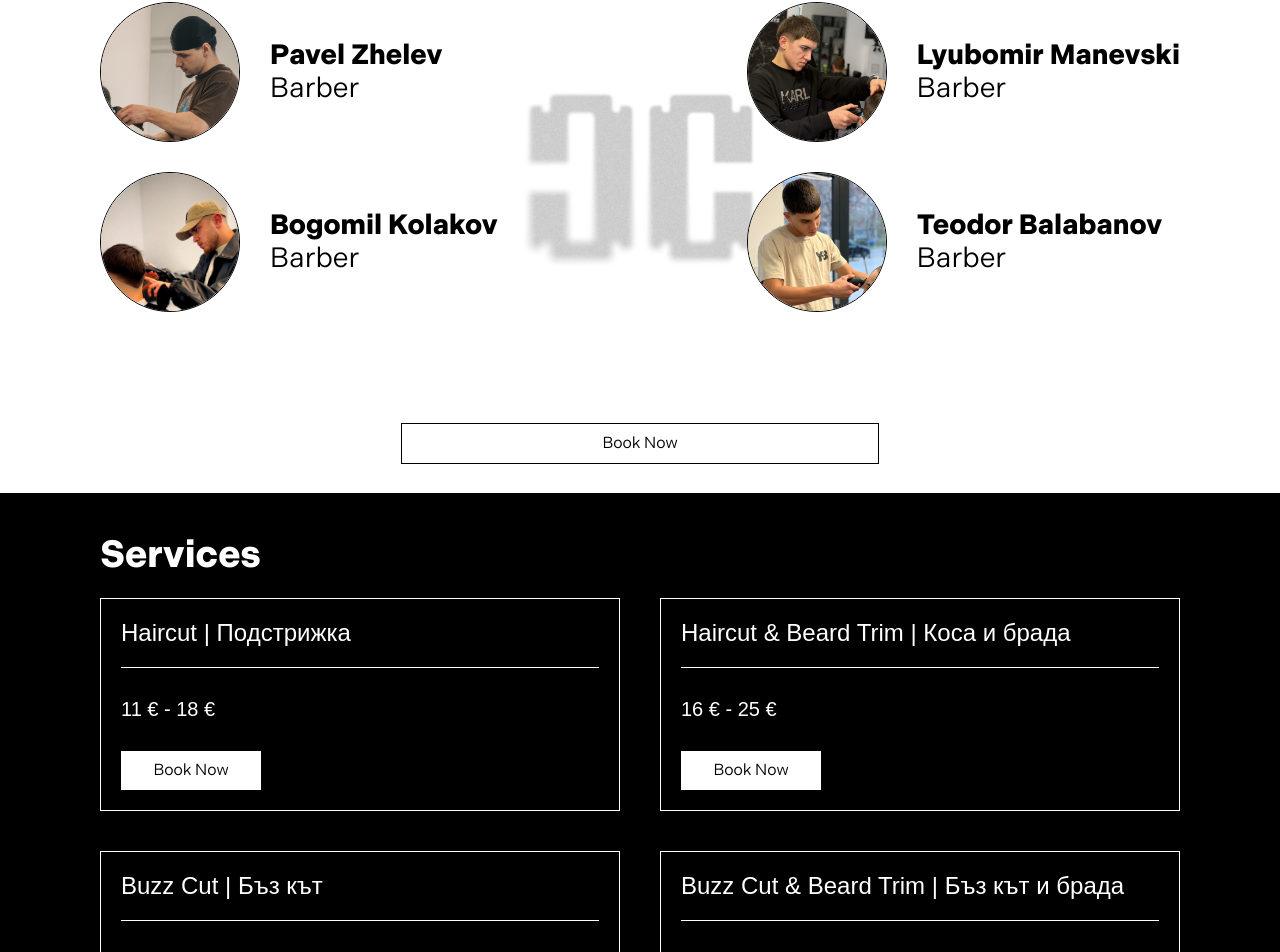
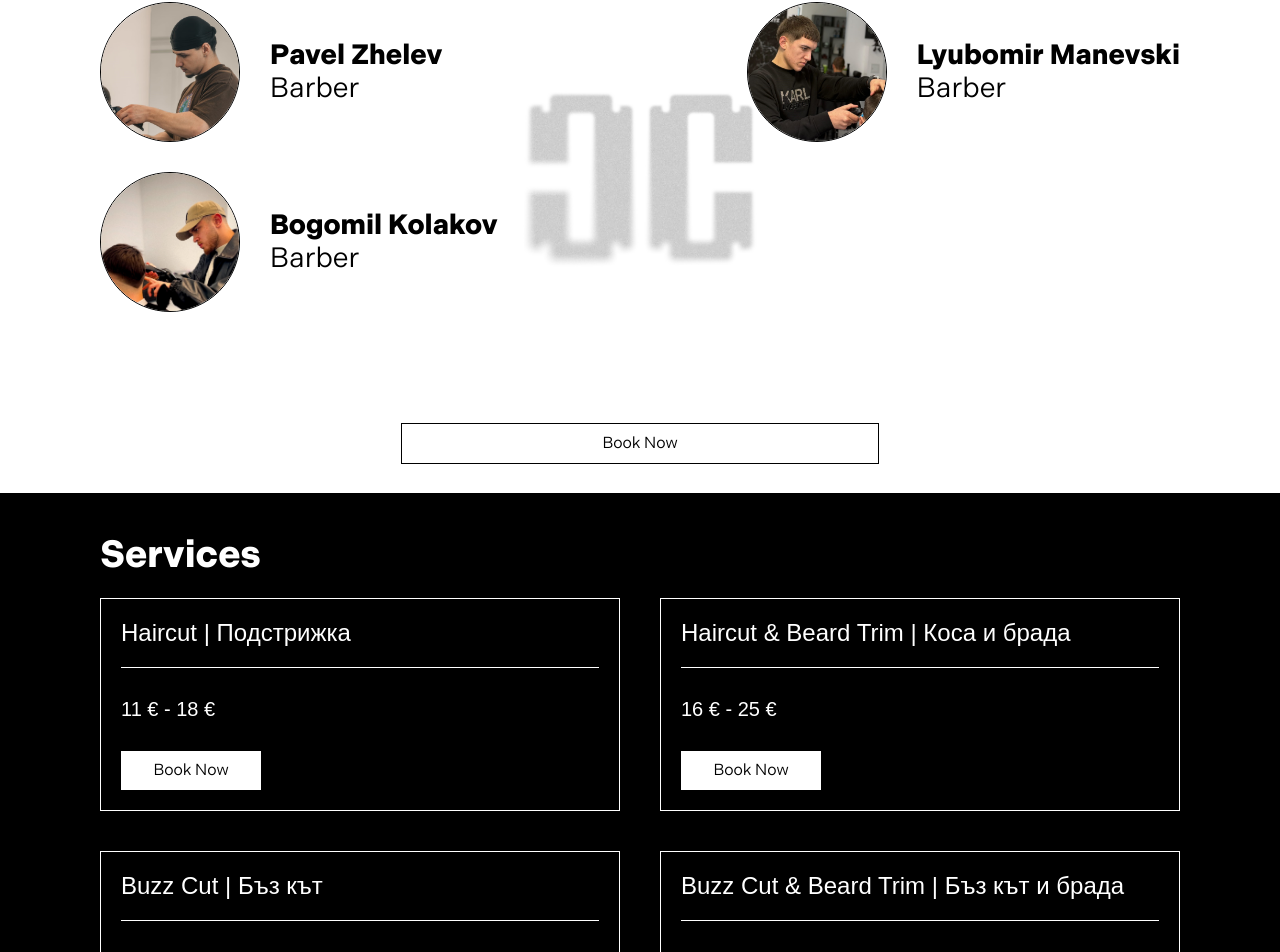
Before and after one commit to BoychoDzhorgov/CleanCuts, a React (Create React App) app: page / in a window 1280 px wide. Shown: the part 864-1816 px from the top of the page. Built offline with nearby package versions, Linux system fonts and the light colour scheme.

Commit message:
removed barber

```diff
--- a/src/components/studio/studio.jsx
+++ b/src/components/studio/studio.jsx
@@ -46,11 +46,6 @@ export default function Studio() {
             jobTitle: "Barber",
             image: Lyubomir
         },
-        {
-            name: "Teodor Balabanov",
-            jobTitle: "Barber",
-            image: Teodor
-        },
     ]
 
     const mid = Math.ceil(barbers.length / 2);
```
Also changed, not shown: 1 other file (tests, documents, lock files or other folders).
